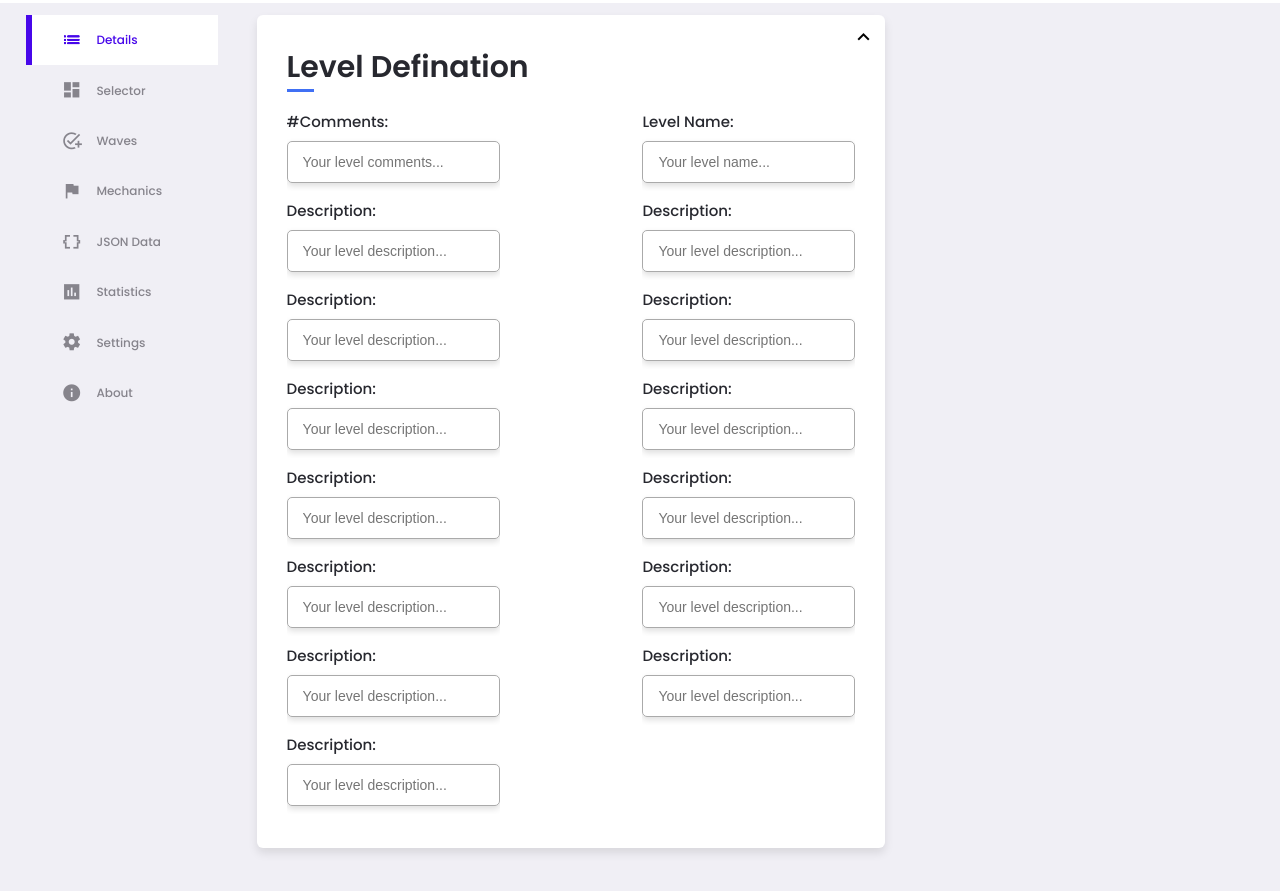
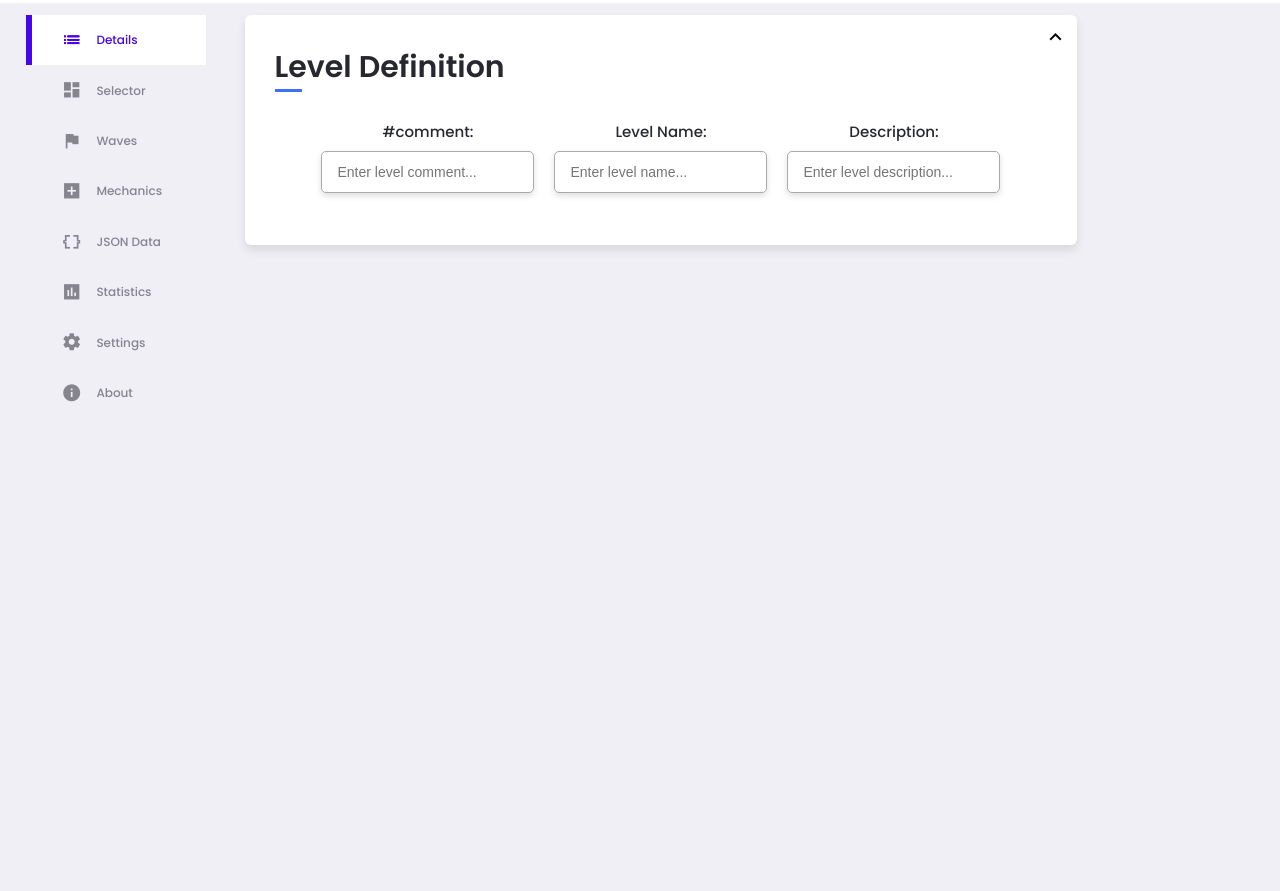
Before and after one commit to Haruma-VN/Tre-WebKit, a website with bundled scripts: page index.html in a window 1280 px wide. Shown: the part 57-948 px from the top of the page. After the commit the page ends 848 px from the top, so only its background shows below. Built offline with nearby package versions, Linux system fonts and the light colour scheme.

Commit message:
Add files via upload

```diff
--- a/index.html
+++ b/index.html
@@ -66,11 +66,11 @@
                     <h4>Selector</h4>
                 </a>
                 <a href="#">
-                    <span class="material-icons-sharp">add_task</span>
+                    <span class="material-icons-sharp">flag</span>
                     <h4>Waves</h4>
                 </a>
                 <a href="#">
-                    <span class="material-icons-sharp">flag</span>
+                    <span class="material-icons-sharp">add_box</span>
                     <h4>Mechanics</h4>
                 </a>
                 <a href="#">
@@ -93,75 +93,30 @@
         </aside>
 
         <section class="middle">
+            <div class="container-detail">
                 <div class="details-side">
-                <header>Level Defination</header>
+                    <header>Level Definition</header>
                     <button class="collapse-button">
                         <span class="material-icons-sharp">expand_less</span>
                     </button>
                     <div class="form-details">
                         <div class="fields">
                             <div class="input-field">
-                            <label>#Comments:</label>
-                            <input type="text" placeholder="Your level comments..."/>
+                                <label>#comment:</label>
+                                <input type="text" placeholder="Enter level comment..."/>
                             </div>
                             <div class="input-field">
                                 <label>Level Name:</label>
-                            <input type="text" placeholder="Your level name..."/>
+                                <input type="text" placeholder="Enter level name..."/>
                             </div>
                             <div class="input-field">
                                 <label>Description:</label>
-                            <input type="text" placeholder="Your level description..."/>
-                        </div>
-                        <div class="input-field">
-                            <label>Description:</label>
-                            <input type="text" placeholder="Your level description..."/>
-                        </div>
-                        <div class="input-field">
-                            <label>Description:</label>
-                            <input type="text" placeholder="Your level description..."/>
-                        </div>
-                        <div class="input-field">
-                            <label>Description:</label>
-                            <input type="text" placeholder="Your level description..."/>
-                        </div>
-                        <div class="input-field">
-                            <label>Description:</label>
-                            <input type="text" placeholder="Your level description..."/>
-                        </div>
-                        <div class="input-field">
-                            <label>Description:</label>
-                            <input type="text" placeholder="Your level description..."/>
-                        </div>
-                        <div class="input-field">
-                            <label>Description:</label>
-                            <input type="text" placeholder="Your level description..."/>
-                        </div>
-                        <div class="input-field">
-                            <label>Description:</label>
-                            <input type="text" placeholder="Your level description..."/>
-                        </div>
-                        <div class="input-field">
-                            <label>Description:</label>
-                            <input type="text" placeholder="Your level description..."/>
-                        </div>
-                        <div class="input-field">
-                            <label>Description:</label>
-                            <input type="text" placeholder="Your level description..."/>
-                        </div>
-                        <div class="input-field">
-                            <label>Description:</label>
-                            <input type="text" placeholder="Your level description..."/>
-                        </div>
-                        <div class="input-field">
-                            <label>Description:</label>
-                            <input type="text" placeholder="Your level description..."/>
-                        </div>
-                        <div class="input-field">
-                            <label>Description:</label>
-                            <input type="text" placeholder="Your level description..."/>
+                                <input type="text" placeholder="Enter level description..."/>
                             </div>
                         </div>
                     </div>
+                </div>
+                <br>
             </div>
             <div class="selector-side">
             </div>
--- a/styles/style.css
+++ b/styles/style.css
@@ -306,7 +306,7 @@ nav .profile-area button {
 /*----------ASIDE AND SIDEBAR----------*/
 main {
     display: grid;
-    grid-template-columns: 16rem auto 30rem;
+    grid-template-columns: 15rem auto 14rem;
     gap: 2rem;
     width: 96%;
     margin: 1rem auto 4rem;
@@ -551,9 +551,10 @@ input:checked+label svg.moon {
 
 .details-side .form-details .fields {
     display: flex;
-    align-items: center;
-    justify-content: space-between;
     flex-wrap: wrap;
+    justify-content: center;
+    text-align: center;
+
 }
 
 .form-details .fields .input-field {
@@ -563,6 +564,7 @@ input:checked+label svg.moon {
     margin: 4px 0;
     transition: max-height 0.5s ease-out;
     overflow: hidden;
+    padding: 10px;
 }
 
 .form-details.collapsed {
```
Also changed, not shown: src/WebKit/structure.ts (added, +14 -0 lines), dist/WebKit/structure.js (added). Lines whose indentation alone changed are shown as unchanged.
